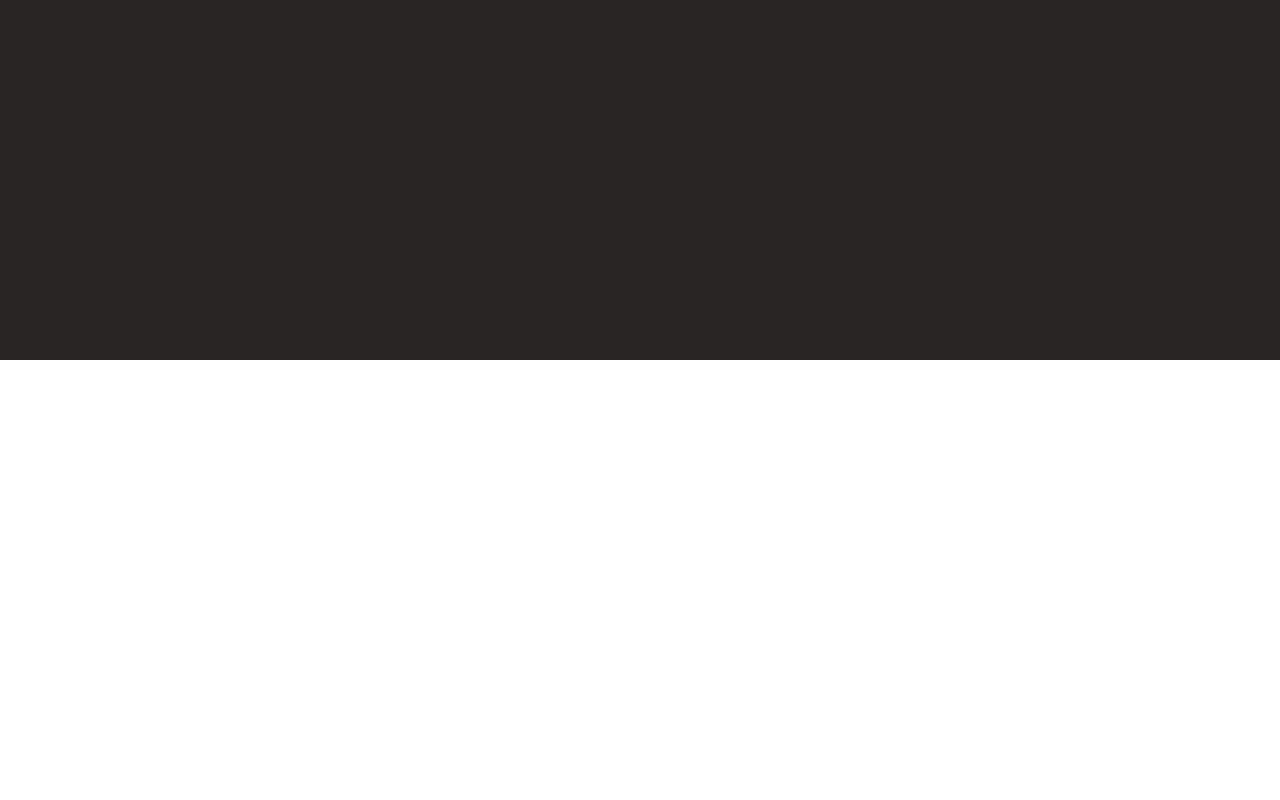
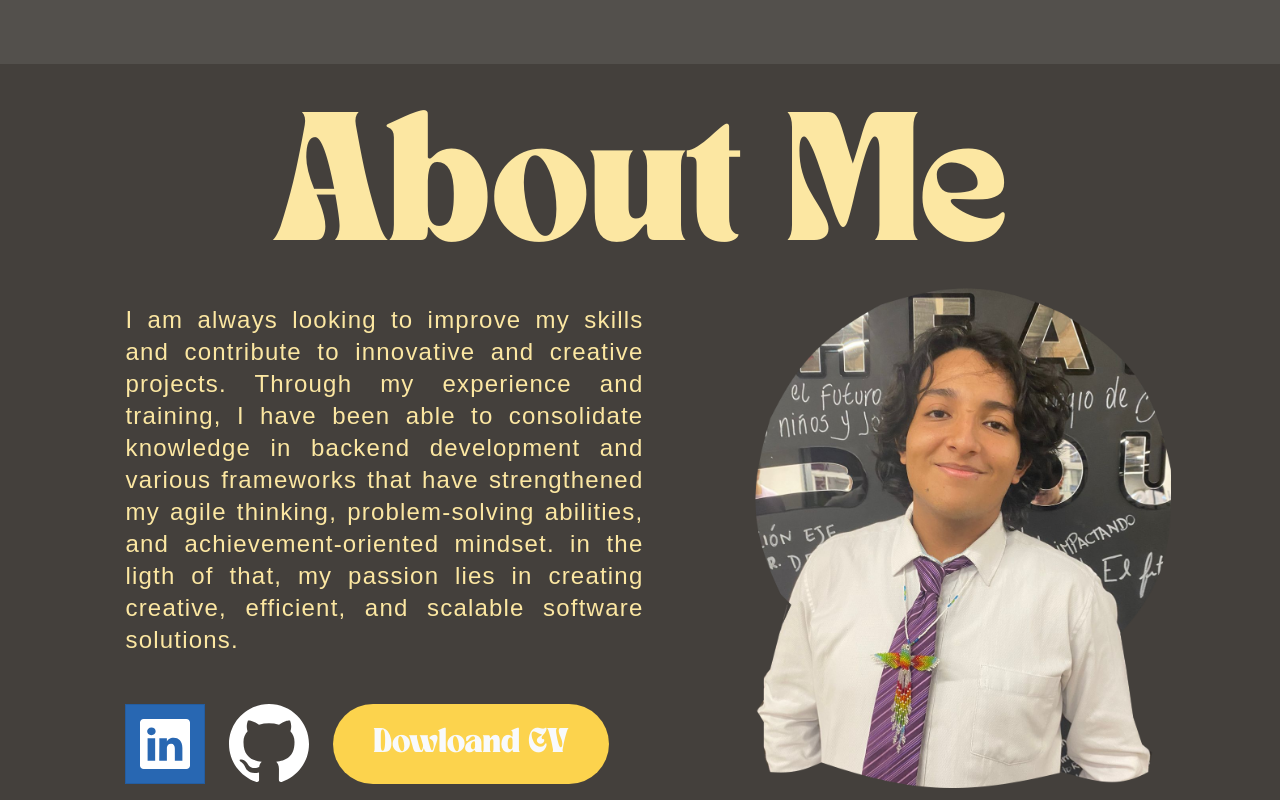
Before and after one commit to JuanJTorresB/Portfolio-JuanTorres-Dev, a React (Vite) app: page / in a window 1280 px wide. Shown: the part 440-1240 px from the top of the page. Before the commit the page ends 800 px from the top, so only its background shows below. Built offline with nearby package versions, Linux system fonts and the light colour scheme.

Commit message:
feat: :sparkles: About Me Added

```diff
--- a/src/App.jsx
+++ b/src/App.jsx
@@ -1,13 +1,17 @@
 import { NavBar } from "./components/NavBar.jsx"
 import { BigName } from "./components/BigName.jsx"
+import { Separator } from "./components/Separator.jsx";
+import { AboutMe } from "./components/AboutMe.jsx";
 
 export const App = () => {
-    return <div className="bg-stone-800 h-screen box-border">
+    return <div className="bg-stone-700 h-full box-border">
         <header>
             <NavBar />
         </header>
         <main>
             <BigName />
+            <Separator />
+            <AboutMe />
         </main>
     </div>
 }
--- /dev/null
+++ b/src/components/AboutMe.jsx
@@ -0,0 +1,13 @@
+import {Titulo} from "./Titulo.jsx"
+import {TextAboutMe} from "./TextAboutMe.jsx"
+
+export const AboutMe = () => {
+
+    const generalLetras = "font-tanNimbus font-normal text-nowrap min-w-fit min-h-fit";
+
+    return <section className="w-screen text-center">
+        <Titulo titulo="About Me"/>
+        <TextAboutMe text="I am always looking to improve my skills and contribute to innovative and creative projects. Through my experience and training, I have been able to consolidate knowledge in backend development and various frameworks that have strengthened my agile thinking, problem-solving abilities, and achievement-oriented mindset. in the ligth of that, my passion lies in creating creative, efficient, and scalable software solutions."/>
+    </section>
+
+}
--- /dev/null
+++ b/src/components/Separator.jsx
@@ -0,0 +1,5 @@
+export const Separator = () => {
+    return <div className="w-full h-24 my-16 bg-separatorColor bg-opacity-10">
+    </div>
+
+}
--- /dev/null
+++ b/src/components/TextAboutMe.jsx
@@ -0,0 +1,34 @@
+export const TextAboutMe = ({ text }) => {
+
+    const generalLetras = "font-Ysabeau font-normal text-wrap";
+
+    return <div className="flex w-full justify-center gap-24 mt-8">
+        <div className="max-w-[550px] p-4">
+            <p className={generalLetras + " " + "text-2xl text-justify text-amberMine tracking-wider"}>
+                {text}
+            </p>
+            <nav className="flex gap-6 mt-12">
+                {/* Linkedin */}
+                <svg width="80" height="80" viewBox="0 0 80 80" fill="none" xmlns="http://www.w3.org/2000/svg">
+                    <g clip-path="url(#clip0_96_676)">
+                        <path d="M80 0H0V80H80V0Z" fill="#2867B2" />
+                        <path d="M61.3046 15H18.6954C16.6563 15 15 16.6068 15 18.5808V61.4192C15 63.3998 16.6563 65 18.6954 65H61.3046C63.3437 65 65 63.3932 65 61.4192V18.5808C65 16.6002 63.3437 15 61.3046 15ZM30.1577 56.8612H22.6086V34.2812H30.1577V56.8612ZM26.3831 31.1988H26.3369C23.803 31.1988 22.1664 29.4675 22.1664 27.2967C22.1664 25.1259 23.8557 23.3945 26.4359 23.3945C29.0161 23.3945 30.6064 25.08 30.6592 27.2967C30.6592 29.4609 29.0227 31.1988 26.3897 31.1988H26.3831ZM57.3914 56.8612H49.8423V44.781C49.8423 41.7445 48.7469 39.6721 46.0149 39.6721C43.9297 39.6721 42.6891 41.069 42.1413 42.42C41.9434 42.9053 41.8906 43.5742 41.8906 44.2497V56.8612H34.3414C34.3414 56.8612 34.4404 36.3995 34.3414 34.2812H41.8906V37.4816C42.8936 35.9405 44.6885 33.7566 48.6941 33.7566C53.6631 33.7566 57.3914 36.9832 57.3914 43.9218V56.8678V56.8612Z" fill="white" />
+                    </g>
+                    <rect x="0.5" y="0.5" width="79" height="79" stroke="black" stroke-opacity="0.1" />
+                    <defs>
+                        <clipPath id="clip0_96_676">
+                            <rect width="80" height="80" fill="white" />
+                        </clipPath>
+                    </defs>
+                </svg>
+                {/* GitHub */}
+                <svg width="80" height="79" viewBox="0 0 80 79" fill="none" xmlns="http://www.w3.org/2000/svg">
+                    <path d="M40.0002 0C17.9115 0 0 17.9084 0 40.0002C0 57.6736 11.4612 72.6672 27.3546 77.9565C29.3536 78.3266 30.0877 77.0887 30.0877 76.0321C30.0877 75.0784 30.0504 71.9272 30.0334 68.5849C18.9051 71.0045 16.5569 63.8653 16.5569 63.8653C14.7374 59.2418 12.1157 58.0127 12.1157 58.0127C8.4866 55.53 12.3892 55.5808 12.3892 55.5808C16.406 55.8631 18.5211 59.703 18.5211 59.703C22.0886 65.8182 27.8785 64.0501 30.1611 63.0284C30.52 60.4427 31.5568 58.6784 32.7006 57.6795C23.8163 56.6678 14.4764 53.238 14.4764 37.9111C14.4764 33.5442 16.039 29.9757 18.5979 27.1746C18.1826 26.1669 16.8135 22.0987 18.9854 16.5889C18.9854 16.5889 22.3443 15.5138 29.9883 20.6891C33.1788 19.8026 36.6007 19.3584 40.0002 19.3433C43.3996 19.3584 46.8241 19.8026 50.0208 20.6891C57.6557 15.5138 61.0099 16.5889 61.0099 16.5889C63.1871 22.0987 61.8174 26.1669 61.4021 27.1746C63.9667 29.9757 65.5186 33.5439 65.5186 37.9111C65.5186 53.2743 56.1612 56.6574 47.2542 57.6475C48.6888 58.8889 49.9672 61.3233 49.9672 65.0549C49.9672 70.4069 49.9207 74.7145 49.9207 76.0321C49.9207 77.0966 50.6407 78.3439 52.6686 77.9511C68.5532 72.6559 80 57.6676 80 40.0002C80 17.9084 62.091 0 40.0002 0Z" fill="white" />
+                </svg>
+                <button className="bg-amber-300 px-10 pt-5 pb-5 rounded-full font-tanNimbus text-2xl text-slate-50" >Dowloand CV</button>
+            </nav>
+        </div>
+        <img className="h-[500px]" src="public/image.png" alt="Profile Photo" />
+    </div>
+
+}
--- /dev/null
+++ b/src/components/Titulo.jsx
@@ -0,0 +1,9 @@
+export const Titulo = ({titulo}) => {
+
+    const generalLetras = "font-tanNimbus font-normal text-nowrap min-w-fit min-h-fit";
+
+    return <>
+        <h4 className={generalLetras + " text-9xl text-amberMine"}>{titulo}</h4>
+    </>
+
+}
--- a/src/index.css
+++ b/src/index.css
@@ -8,3 +8,10 @@
     font-weight: 400;
     font-style: normal;
 }
+
+@font-face {
+    font-family: 'Ysabeau';
+    src: url('./fonts/YsabeauOffice-Light.ttf') format('ttf');
+    font-weight: 400;
+    font-style: normal;
+}
--- a/tailwind.config.js
+++ b/tailwind.config.js
@@ -8,9 +8,11 @@ export default {
     extend: {
       colors: {
         amberMine: '#FCE7A2',
+        separatorColor:"#D9D9D9"
       },
       fontFamily: {
         tanNimbus: ['TANNIMBUS', 'sans-serif'],
+        Ysabeau : ['Ysabeau', 'sans-serif'],
       },
   },
 },
```
Also changed, not shown: public/image.png (added), src/fonts/YsabeauOffice-Light.ttf (added).
